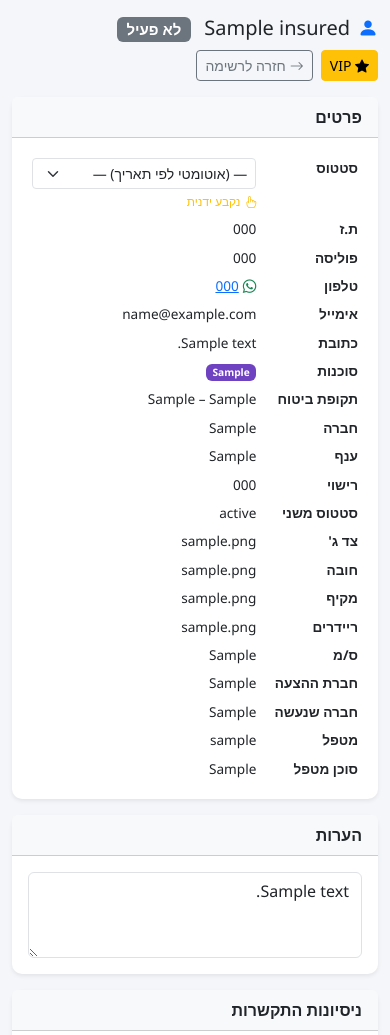
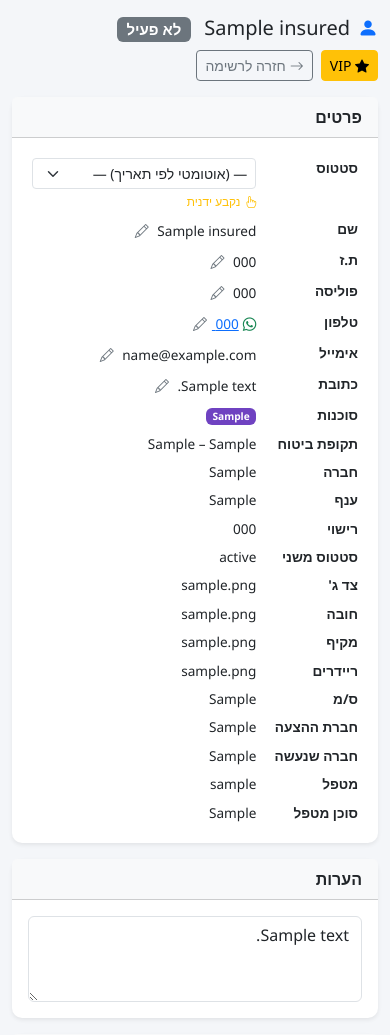
Before and after one commit to sharon-gaia/renewals-system, a Flask app: page /insured/1 in a window 390 px wide. Shown: the part 106-1141 px from the top of the page. Run offline with Flask 3, Linux system fonts and the light colour scheme; the visitor is signed in with stand-in values (Sample User, id 1); data comes from the database, SQL or seed files in the repository; tables that the repository leaves empty hold one stand-in row (values such as "Sample post").

Commit message:
Make the customer file editable and show every form for that ת.ז
Opening a file from a sparse form left nothing to work with: the details
were read-only and only the one form was attached.

- The file's details (name, ת.ז, policy, phone, email, address) are now
  inline-editable, so missing data can simply be filled in. Edits go
  through insured_update and are written to the audit trail (field_changes
  gains an insured_id column).
- The file now lists every submission carrying the same ת.ז, not just the
  one it was opened from — so a richer earlier form (e.g. the join request
  with full contact details) is visible instead of hidden.

```diff
--- a/app.py
+++ b/app.py
@@ -579,6 +579,10 @@ def init_db():
         conn.execute("ALTER TABLE unmatched_submissions ADD COLUMN handled_at TEXT")
     if 'insured_id' not in existing_us:  # the customer file this form was attached to
         conn.execute("ALTER TABLE unmatched_submissions ADD COLUMN insured_id INTEGER")
+    # Audit rows can belong to a customer (customer_id) or a customer file (insured_id).
+    existing_fc = [r[1] for r in conn.execute("PRAGMA table_info(field_changes)").fetchall()]
+    if existing_fc and 'insured_id' not in existing_fc:
+        conn.execute("ALTER TABLE field_changes ADD COLUMN insured_id INTEGER")
     # Which manager an agent reports to (for the agent-performance view).
     existing_user_cols = [r[1] for r in conn.execute("PRAGMA table_info(users)").fetchall()]
     if 'manager_id' not in existing_user_cols:
@@ -1402,8 +1406,13 @@ def insured_detail(iid):
     ).fetchall()
     # Website forms attached to this file — shown with their work-queue status so the
     # whole handling happens here, without bouncing back to the forms list.
+    # Every form from this client — the one this file was opened from, plus any other
+    # submission carrying the same ת.ז, so richer earlier forms aren't hidden.
     forms = conn.execute(
-        "SELECT * FROM unmatched_submissions WHERE insured_id=? ORDER BY received_at DESC", (iid,)
+        "SELECT * FROM unmatched_submissions WHERE insured_id=? "
+        "   OR (COALESCE(?,'')<>'' AND ltrim(COALESCE(id_number,''),'0')=?) "
+        "ORDER BY received_at DESC",
+        (iid, ins['id_number'], (ins['id_number'] or '').lstrip('0'))
     ).fetchall()
     managers = conn.execute(
         "SELECT id, display_name, role FROM users WHERE role IN ('admin','superadmin') ORDER BY role DESC, display_name"
@@ -1455,11 +1464,21 @@ def insured_clarify(iid):
 def insured_update(iid):
     data = request.json or {}
     allowed = ['agent_notes', 'whatsapp_source', 'is_vip',
+               'name', 'id_number', 'phone', 'email', 'address', 'policy_number',
                'call_date_1', 'call_status_1', 'call_by_1',
                'call_date_2', 'call_status_2', 'call_by_2',
                'call_date_3', 'call_status_3', 'call_by_3']
     agent = session.get('display_name') or session.get('username', '')
     conn = get_db()
+
+    # Snapshot audited identity/contact fields so every edit is logged old → new.
+    audit_keys = [k for k in data if k in AUDITED_FIELDS and k in allowed]
+    before = {}
+    if audit_keys:
+        snap = conn.execute(
+            f"SELECT {','.join(audit_keys)} FROM insureds WHERE id=?", (iid,)).fetchone()
+        if snap:
+            before = {k: snap[k] for k in audit_keys}
 
     # Manual status change is an admin override that sticks (req 8)
     if 'status' in data and data['status']:
@@ -1481,6 +1500,17 @@ def insured_update(iid):
         vals = [data[k] for k in data if k in allowed]
         vals.append(iid)
         conn.execute(f"UPDATE insureds SET {sets} WHERE id=?", vals)
+    # Audit trail for identity/contact edits made on the customer file.
+    if before:
+        now_s = datetime.datetime.now().strftime('%Y-%m-%d %H:%M')
+        for k in audit_keys:
+            old_v = '' if before.get(k) is None else str(before[k])
+            new_v = '' if data.get(k) is None else str(data[k])
+            if old_v != new_v:
+                conn.execute(
+                    "INSERT INTO field_changes (customer_id, insured_id, field, old_value,"
+                    " new_value, changed_by, changed_at) VALUES (0,?,?,?,?,?,?)",
+                    (iid, k, old_v, new_v, agent, now_s))
     conn.commit()
     conn.close()
     return jsonify({'ok': True})
--- a/templates/insured_detail.html
+++ b/templates/insured_detail.html
@@ -57,19 +57,45 @@
               {% endif %}
             </td>
           </tr>
-          <tr><th>ת.ז</th><td>{{ c.id_number or '—' }}</td></tr>
-          <tr><th>פוליסה</th><td>{{ c.policy_number or '—' }}</td></tr>
+          {% macro ie(field, value, label, width='170px') %}
+          <td class="inline-edit" data-field="{{ field }}">
+            <span class="ie-view">{{ value or '—' }}
+              <button type="button" class="btn btn-link btn-sm p-0 ms-1 text-secondary align-baseline"
+                      onclick="ieEdit(this)" title="עריכת {{ label }}"><i class="bi bi-pencil"></i></button>
+            </span>
+            <span class="ie-edit d-none">
+              <input type="text" class="ie-input form-control form-control-sm d-inline-block align-middle"
+                     style="width:{{ width }}" value="{{ value or '' }}">
+              <button type="button" class="btn btn-success btn-sm py-0" onclick="ieSave(this)"><i class="bi bi-check-lg"></i></button>
+              <button type="button" class="btn btn-outline-secondary btn-sm py-0" onclick="ieCancel(this)"><i class="bi bi-x-lg"></i></button>
+              <span class="ie-msg small text-danger ms-1"></span>
+            </span>
+          </td>
+          {% endmacro %}
+          <tr><th>שם</th>{{ ie('name', c.name, 'שם') }}</tr>
+          <tr><th>ת.ז</th>{{ ie('id_number', c.id_number, 'ת.ז', '140px') }}</tr>
+          <tr><th>פוליסה</th>{{ ie('policy_number', c.policy_number, 'פוליסה', '140px') }}</tr>
           <tr><th>טלפון</th>
-            <td>
-              {% if c.phone %}
-              <a href="https://wa.me/972{{ c.phone|replace('-','')|replace('0','',1) }}" target="_blank">
-                <i class="bi bi-whatsapp {{ 'text-warning' if c.whatsapp_source == 'ווינר' else 'text-success' }} me-1"></i>{{ c.phone }}
-              </a>
-              {% else %}—{% endif %}
+            <td class="inline-edit" data-field="phone">
+              <span class="ie-view">
+                {% if c.phone %}
+                <a href="https://wa.me/972{{ c.phone|replace('-','')|replace('0','',1) }}" target="_blank">
+                  <i class="bi bi-whatsapp {{ 'text-warning' if c.whatsapp_source == 'ווינר' else 'text-success' }} me-1"></i>{{ c.phone }}
+                </a>
+                {% else %}—{% endif %}
+                <button type="button" class="btn btn-link btn-sm p-0 ms-1 text-secondary align-baseline"
+                        onclick="ieEdit(this)" title="עריכת טלפון"><i class="bi bi-pencil"></i></button>
+              </span>
+              <span class="ie-edit d-none">
+                <input type="tel" class="ie-input form-control form-control-sm d-inline-block align-middle" style="width:140px" value="{{ c.phone or '' }}">
+                <button type="button" class="btn btn-success btn-sm py-0" onclick="ieSave(this)"><i class="bi bi-check-lg"></i></button>
+                <button type="button" class="btn btn-outline-secondary btn-sm py-0" onclick="ieCancel(this)"><i class="bi bi-x-lg"></i></button>
+                <span class="ie-msg small text-danger ms-1"></span>
+              </span>
             </td>
           </tr>
-          <tr><th>אימייל</th><td>{{ c.email or '—' }}</td></tr>
-          <tr><th>כתובת</th><td>{{ c.address or '—' }}</td></tr>
+          <tr><th>אימייל</th>{{ ie('email', c.email, 'אימייל', '190px') }}</tr>
+          <tr><th>כתובת</th>{{ ie('address', c.address, 'כתובת', '200px') }}</tr>
           <tr><th>סוכנות</th>
             <td>{% if c.brand %}<span class="badge {{ 'bg-info' if c.brand == 'גאיה' else 'bg-purple' }}">{{ c.brand }}</span>{% else %}{{ c.agency or '—' }}{% endif %}</td>
           </tr>
@@ -247,6 +273,35 @@ function toggleVip() {
 }
 function setWhatsappSource(src) { post({whatsapp_source: src}, () => location.reload()); }
 
+// ── Inline edit of the file's details (name, ת.ז, phone, email, address, policy) ──
+function ieEdit(btn) {
+  const td = btn.closest('.inline-edit');
+  td.querySelector('.ie-view').classList.add('d-none');
+  td.querySelector('.ie-edit').classList.remove('d-none');
+  td.querySelector('.ie-input').focus();
+}
+function ieCancel(btn) {
+  const td = btn.closest('.inline-edit');
+  td.querySelector('.ie-edit').classList.add('d-none');
+  td.querySelector('.ie-view').classList.remove('d-none');
+}
+function ieSave(btn) {
+  const td = btn.closest('.inline-edit');
+  const msg = td.querySelector('.ie-msg');
+  const body = {}; body[td.dataset.field] = td.querySelector('.ie-input').value.trim();
+  fetch('/insured/' + IID + '/update', {
+    method: 'POST', headers: {'Content-Type': 'application/json'}, body: JSON.stringify(body)
+  }).then(r => r.json()).then(res => {
+    if (res.ok !== false) { window.location.reload(); } else { msg.textContent = res.error || 'שגיאה בשמירה'; }
+  }).catch(() => { msg.textContent = 'שגיאה בשמירה'; });
+}
+document.querySelectorAll('.inline-edit .ie-input').forEach(function (inp) {
+  inp.addEventListener('keydown', function (e) {
+    if (e.key === 'Enter') { e.preventDefault(); ieSave(inp); }
+    if (e.key === 'Escape') { ieCancel(inp); }
+  });
+});
+
 document.getElementById('save-btn').addEventListener('click', () => {
   const statusEl = document.getElementById('det-status');  // managers only
   post({
```
